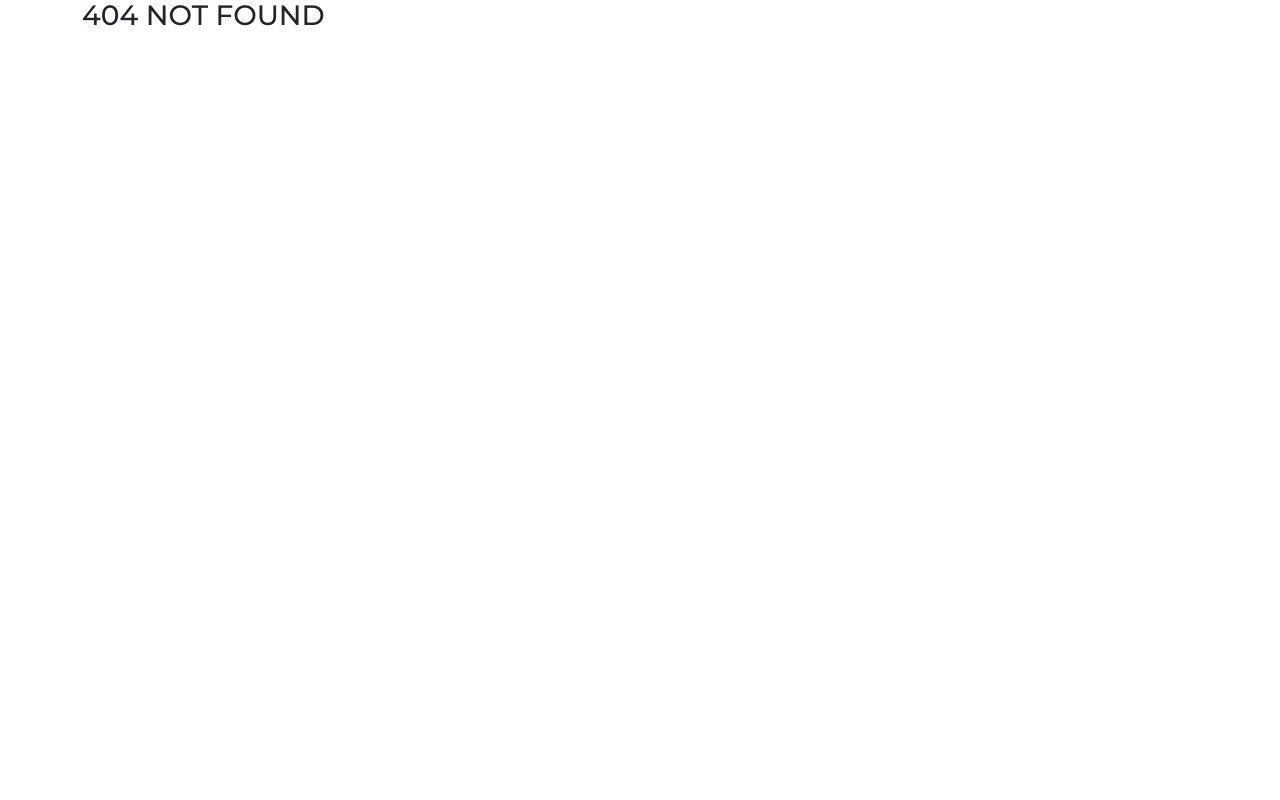
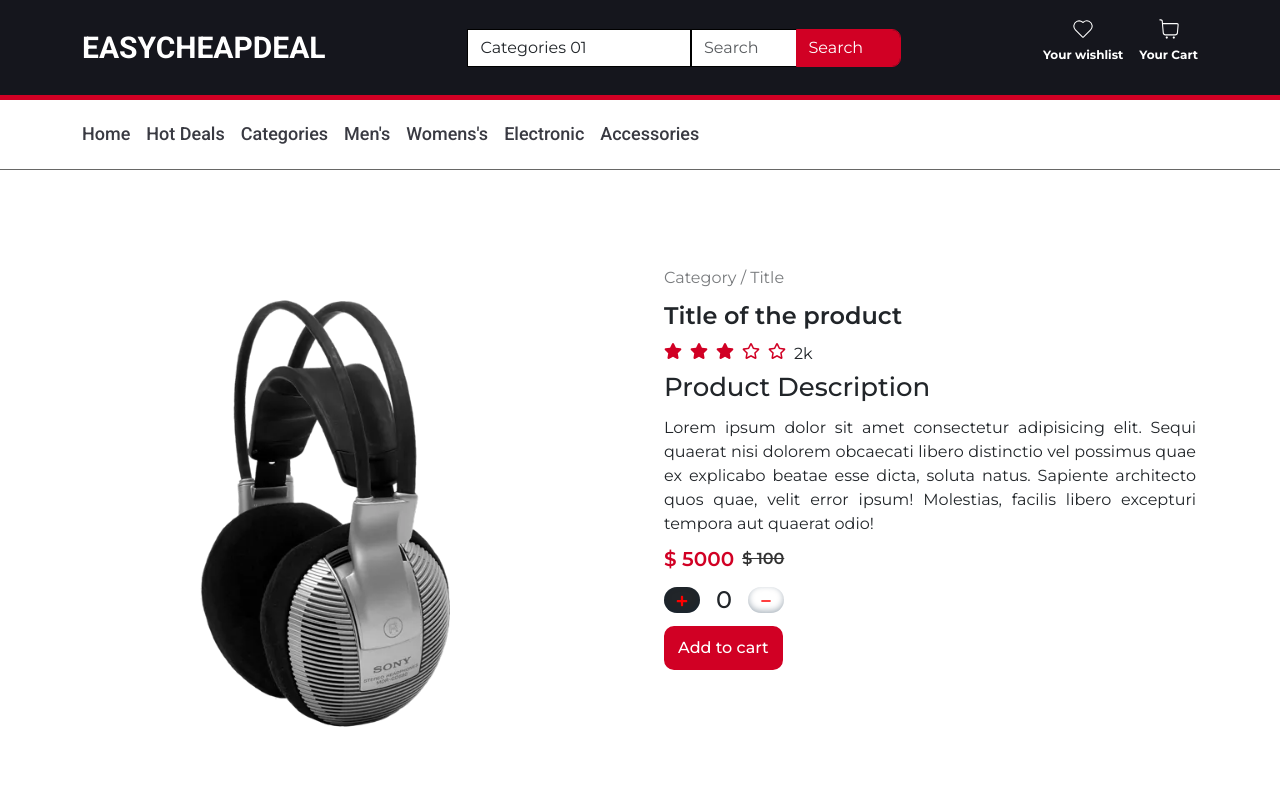
Before and after one commit to yubrajgiri05/EasyCheapDeal, a React (Vite) app: page /productdetail in a window 1280 px wide. Before the commit this address had no page. Shown: the top 800 px of the page. Built offline with nearby package versions, Linux system fonts and the light colour scheme.

Commit message:
product-detail

```diff
--- a/src/App.css
+++ b/src/App.css
@@ -42,3 +42,7 @@ border-bottom: 1px solid #d10024 !important ;
   cursor: pointer;
   outline: none;
 }
+.products-card{
+  padding: 30px;
+  box-shadow: rgba(0, 0, 0, 0.1) 0px 20px 25px -5px, rgba(0, 0, 0, 0.04) 0px 10px 10px -5px;
+}
--- a/src/App.jsx
+++ b/src/App.jsx
@@ -3,15 +3,18 @@ import {BrowserRouter, Route, Routes} from 'react-router-dom'
 import Home from './Component/Home/Component/Home'
 import NotFound from './Component/General/NotFound'
 import Product from './Component/Product/Component/Product'
+import Carddetail from './Component/General/Carddetail'
 
 const App = () => {
+  const url = `https://fakestoreapi.com/products`;
   return (
     <>
      <BrowserRouter>
         <Routes>
 
-            <Route path='/' element={<Home/>}/>
-            <Route path='/product' element={<Product/>}/>
+            <Route path='/' element={<Home url={url}/>}/>
+            <Route path='/product' element={<Product url={url}/>}/>
+            <Route path='/productdetail' element={<Carddetail/>}/>
             <Route path='*' element={<NotFound/>}/>
 
         </Routes>
--- a/src/Component/General/Card.css
+++ b/src/Component/General/Card.css
@@ -121,3 +121,26 @@
     font-weight: 700 ;
     padding-bottom: 12px !important;
 }
+.card-detail .primary-btn{
+    margin: 0 !important;
+}
+.count-btn {
+    border-radius: 15px;
+    padding: 4px 12px;
+    font-size: 12px;
+    border: 0px;
+    color: red;
+    background: white;
+    box-shadow: rgba(50, 50, 93, 0.25) 0px 50px 100px -20px, rgba(0, 0, 0, 0.3) 0px 30px 60px -30px, rgba(10, 37, 64, 0.35) 0px -2px 6px 0px inset;
+}
+.count{
+    font-size: 24px;
+    font-weight: 500;
+}
+.card-detail .card-title{
+    font-size: 24px !important;
+}
+.card-desc{
+    text-align: justify;
+    padding-right: 60px ;
+}
--- a/src/Component/General/Card.jsx
+++ b/src/Component/General/Card.jsx
@@ -1,28 +1,35 @@
 import React from "react";
 import { Col } from "react-bootstrap";
 import "./Card.css";
-import { FaRegStar,FaStar } from "react-icons/fa";
+import { FaRegStar, FaStar } from "react-icons/fa";
+import { NavLink } from "react-router-dom";
 
-const Card = ({title,price,src,category}) => {
+const Card = ({ title, price, src, category }) => {
   return (
     <>
       <Col lg={3} md={6}>
+        <NavLink to="/productdetail">
         <div className="product-card">
             <div className="card-img">
               <img src={src} alt="" />
             </div>
             <div className="card-category">{category}</div>
-          <div className="card-title">{title.slice(0,20)}</div>
+            <div className="card-title">{title.slice(0, 20)}</div>
             <div className="card-price d-flex align-items-center gap-2">
               $ {price} <span>$ 100</span>
             </div>
             <div className="card-rating d-flex gap-2">
-            <FaStar/><FaStar/><FaStar/><FaRegStar/><FaRegStar/>
+              <FaStar />
+              <FaStar />
+              <FaStar />
+              <FaRegStar />
+              <FaRegStar />
             </div>
             <div className="add-card">
               <div className="primary-btn">Add to cart</div>
             </div>
           </div>
+        </NavLink>
       </Col>
     </>
   );
--- /dev/null
+++ b/src/Component/General/Carddetail.jsx
@@ -0,0 +1,67 @@
+import React, { useState } from "react";
+import "./card.css";
+import Navbar from "./Navbar";
+import Footer from "./Footer";
+import img from "./assets/product01.png/";
+import { Col, Row } from "react-bootstrap";
+import { FaPlus } from "react-icons/fa";
+import { FaMinus } from "react-icons/fa6";
+import { FaRegStar, FaStar } from "react-icons/fa";
+
+const Carddetail = () => {
+  const [count, setCount] = useState(0);
+
+  const increaseCount = () => {
+    setCount(count + 1);
+  };
+
+  const decreaseCount = () => {
+    setCount(count - 1);
+  };
+  return (
+    <>
+      <Navbar />
+      <div className="conatiner py-5 card-detail">
+        <Row className="g-5">
+          <Col lg={6}>
+            <img src={img} alt="" style={{height:500}} />
+          </Col>
+          <Col lg={6} className="d-flex flex-column gap-2">
+            <div className="card-category">Category / Title </div>
+            <div className="card-title">Title of the product</div>
+            <div className="d-flex gap-2">
+              <div className="card-rating d-flex gap-2">
+                <FaStar />
+                <FaStar />
+                <FaStar />
+                <FaRegStar />
+                <FaRegStar />
+              </div>
+              <div className="card-rating-number">2k</div>
+            </div>
+            <h2>Product Description</h2>
+            <div className="card-desc">
+              Lorem ipsum dolor sit amet consectetur adipisicing elit. Sequi
+              quaerat nisi dolorem obcaecati libero distinctio vel possimus quae
+              ex explicabo beatae esse dicta, soluta natus. Sapiente architecto
+              quos quae, velit error ipsum! Molestias, facilis libero excepturi
+              tempora aut quaerat odio!
+            </div>
+            <div className="card-price d-flex align-items-center gap-2">
+              $ 5000 <span>$ 100</span>
+            </div>
+            <div className="item-quantity d-flex gap-3 align-items-center">
+              <button className="count-btn bg-dark"  onClick={increaseCount}><FaPlus/></button>
+              <div className="count"> {count}</div>
+              <button className="count-btn"  onClick={decreaseCount}><FaMinus/></button>
+            </div>
+            <div className="primary-btn">Add to cart</div>
+          </Col>
+        </Row>
+      </div>
+      <Footer />
+    </>
+  );
+};
+
+export default Carddetail;
--- a/src/Component/Home/Component/Home.jsx
+++ b/src/Component/Home/Component/Home.jsx
@@ -10,8 +10,7 @@ import Footer from "../../General/Footer";
 import "../../../App.css"
 import { FaArrowUp} from 'react-icons/fa';
 
-const Home = () => {
-  const url = `https://fakestoreapi.com/products`;
+const Home = ({url}) => {
   const [product, setProduct] = useState([]);
   const [topcat, setTopcat] = useState(product);
   const [populercat, setPopulercat] = useState(product);
@@ -142,11 +141,11 @@ const Home = () => {
           </div>
         </div>
         <Row className="gx-4 p-gy-5 ">
-          {populercat.slice(0, 4).map((card, index) => {
+          {populercat.slice(0, 4).map((card) => {
             return (
               <>
                 <Card
-                  key={index}
+                  key={card.id}
                   title={card.title}
                   price={card.price}
                   src={card.image}
--- a/src/Component/Product/Component/Product.jsx
+++ b/src/Component/Product/Component/Product.jsx
@@ -1,30 +1,25 @@
-import React, { useEffect, useState } from "react";
+import {React,useState,useEffect} from "react";
 import Navbar from "../../General/Navbar";
 import Footer from "../../General/Footer";
-import { Container, Row } from "react-bootstrap";
 import Card from "../../General/Card";
+import { Row } from "react-bootstrap";
 
-const Product = () => {
-  const url = `https://fakestoreapi.com/products`;
-  const [product, setProduct] = useState([]);
+const Product = ({url}) => {
+ const [product,setProduct]=useState([]);
 
   useEffect(() => {
     fetch(url)
-      .then((response) => response.json())
-      .then((data) => {
-        setProduct(data);
-        setTopcat(data);
-      })
+    .then((response) => response.json())
+    .then((data) => {
+      setProduct(data);
+    })
       .catch((error) => console.log(error));
   }, []);
-
-
   return (
     <>
       <Navbar />
-      <Container>
-        <div className="section-margin product-box">
-        <Row className="gx-4 p-gy-5 ">
+      <div className="products-card container my-4">
+        <Row className="gx-5 p-gy-5">
           {product.map((card, index) => {
             return (
               <>
@@ -39,8 +34,7 @@ const Product = () => {
             );
           })}
         </Row>
-        </div>
-      </Container>
+      </div>
       <Footer />
     </>
   );
--- a/src/index.css
+++ b/src/index.css
@@ -44,3 +44,7 @@ ol, ul,.container-fluid {
   padding: 0 !important;
   list-style: none !important;
 }
+.row{
+  margin: 0 !important;
+  padding: 0 !important;
+}
```
Lines whose indentation alone changed are shown as unchanged.
